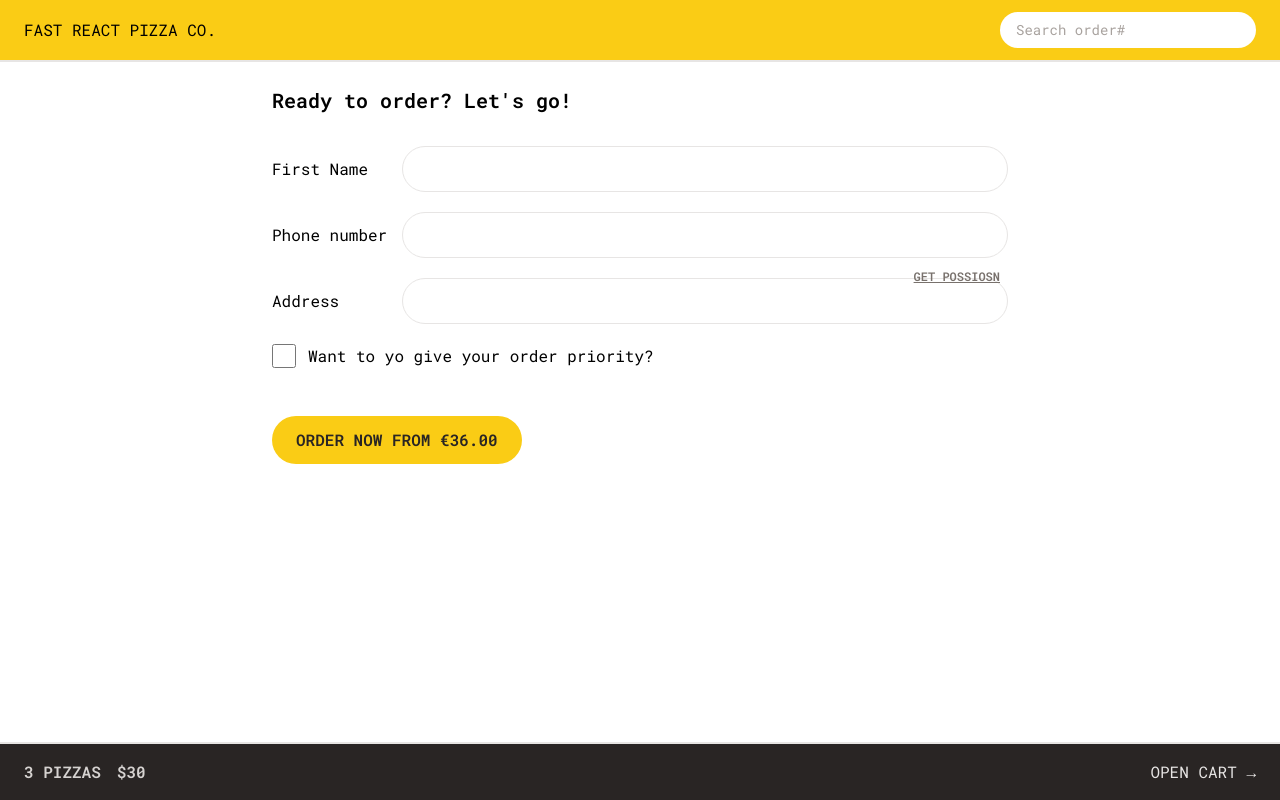
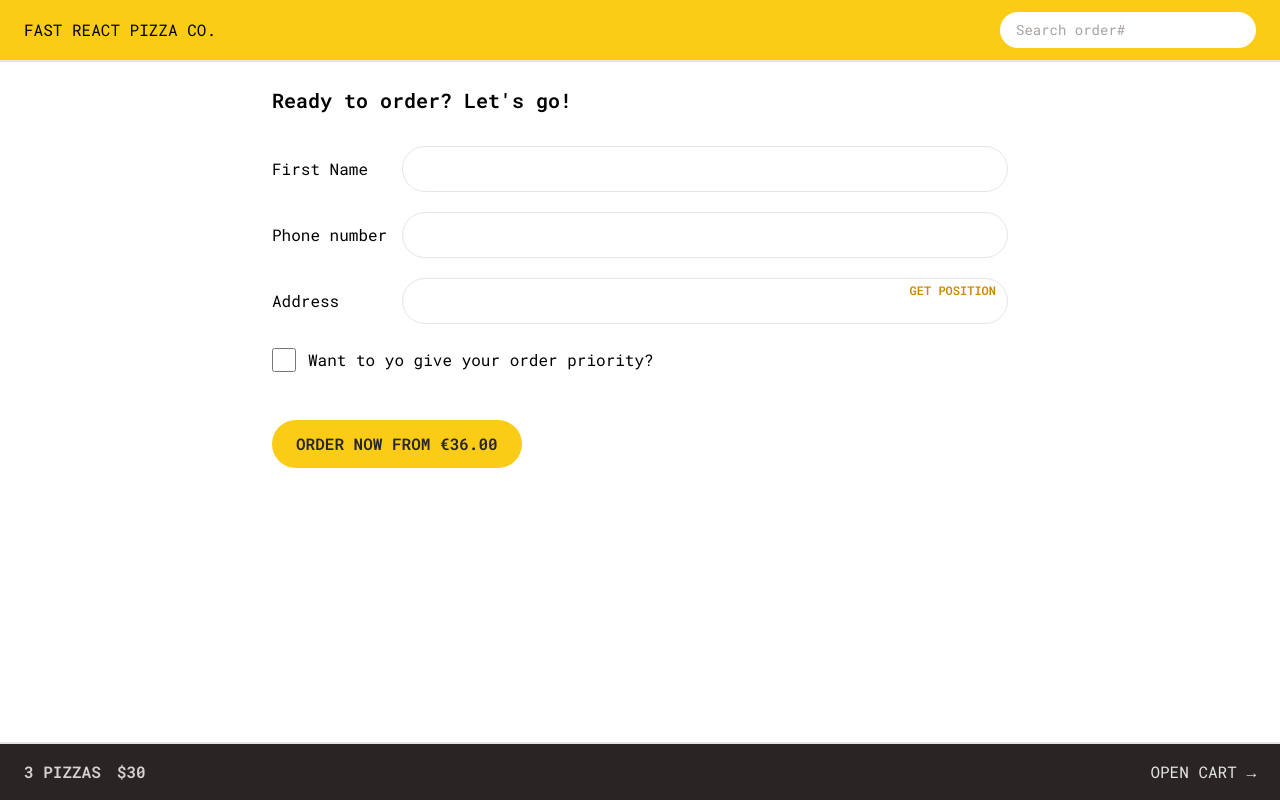
Before and after one commit to merk48/React-Projects--FastReactPizza, a React (Vite) app: page /order/new in a window 1280 px wide. Built offline with nearby package versions, Linux system fonts and the light colour scheme.

Commit message:
feat: display error in order form

```diff
--- a/src/features/order/pages/CreateOrder.jsx
+++ b/src/features/order/pages/CreateOrder.jsx
@@ -28,9 +28,9 @@ function CreateOrder() {
     status: addressStatus,
     position,
     address,
+    error: addressError,
   } = useSelector((state) => state.user);
   const isLoadingAddress = addressStatus === "loading";
-
   const isSubmitting = navigation.state === "submitting";
 
   const [withPriority, setWithPriority] = useState(true);
@@ -42,9 +42,6 @@ function CreateOrder() {
   const totalPrice = totalCartPrice + priorityPrice;
 
   const dispatch = useDispatch();
-
-  console.log(cart);
-  console.log(formErrors);
 
   function handleGetPossion(e) {
     e.preventDefault();
@@ -73,7 +70,20 @@ function CreateOrder() {
           <FormInput type="tel" name="phone" required={true} />
         </FormBox>
 
-        <FormBox name="address" label="Address" errors={formErrors}>
+        <FormBox
+          name="address"
+          label="Address"
+          errors={{
+            ...formErrors,
+            ...(addressStatus === "error" && addressError
+              ? {
+                  address: formErrors?.address
+                    ? formErrors?.address + " " + addressError
+                    : addressError,
+                }
+              : {}),
+          }}
+        >
           <FormInput
             type="text"
             name="address"
@@ -83,17 +93,16 @@ function CreateOrder() {
           />
           {!(position.latitude && position.longitude) && (
             <button
-              className="absolute bottom-10 right-2 text-xs font-semibold uppercase text-stone-500 underline"
+              className="absolute right-3 top-10 text-xs font-semibold uppercase text-yellow-600 sm:top-1"
               disabled={isLoadingAddress}
               onClick={handleGetPossion}
             >
-              Get possiosn
+              {isLoadingAddress ? "Geting position..." : "Get position"}
             </button>
           )}
-
           {/* <Button
             type="small"
-             disabled={isLoadingAddress}
+            disabled={isLoadingAddress}
             className="absolute right-0 z-50 text-xs font-semibold text-stone-500"
             onClick={handleGetPossion}
           >
@@ -115,6 +124,15 @@ function CreateOrder() {
 
         <div>
           <input type="hidden" name="cart" value={JSON.stringify(cart)} />
+          <input
+            type="hidden"
+            name="position"
+            value={
+              position.latitude && position.longitude
+                ? ` ${position.latitude}, ${position.longitude}`
+                : ""
+            }
+          />
           <Button type="primary" disabled={isSubmitting || isLoadingAddress}>
             {isSubmitting
               ? "Placing order..."
@@ -144,10 +162,9 @@ async function action({ request }) {
     const order = {
       ...data,
       cart: JSON.parse(data.cart),
-      priority: data.priority,
-      // priority: data.priority === 'true',
+      priority: data.priority === "true",
     };
-    console.log("order " + order);
+
     // validations
     if (!isValidPhone(order.phone))
       errors.phone =
@@ -156,7 +173,6 @@ async function action({ request }) {
     if (Object.keys(errors).length > 0) return errors;
 
     const newOrder = await createOrder(order);
-    console.log("newOrder " + newOrder);
 
     // This will be replaced later (bad for performance)
     store.dispatch(clearCart());
```
